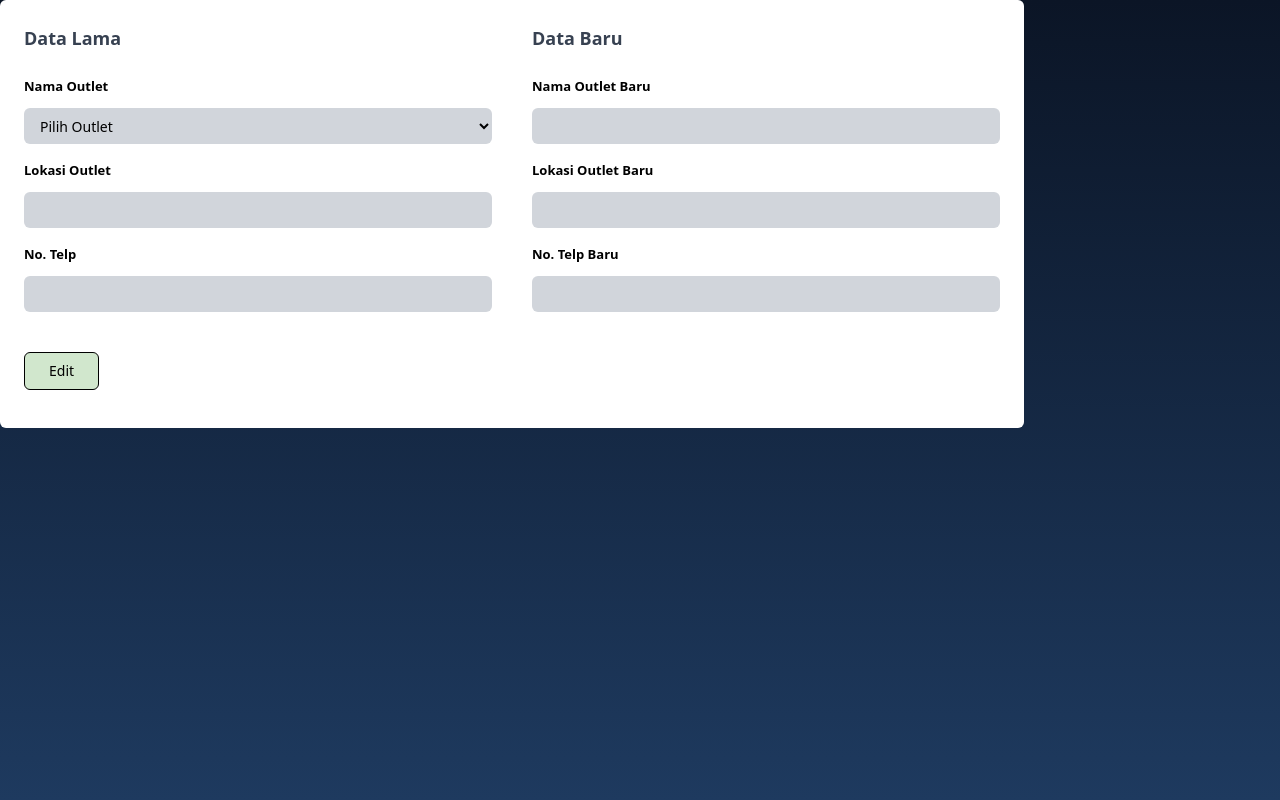
After one commit to Moza-like-coffee/Laundry-V1.0.0, a PHP site: page /admin/edit_outlet.php in a window 1280 px wide. The commit adds this page. Run offline with PHP 8.4, Linux system fonts and the light colour scheme; some libraries are stand-ins or nearby versions.

Commit message:
modified:   admin/dashboard.php 	new file:   admin/edit_outlet.php 	new file:   admin/hapus_outlet.php 	new file:   admin/menu_outlet.php 	modified:   admin/registrasi_pelanggan.php

```diff
--- a/admin/dashboard.php
+++ b/admin/dashboard.php
@@ -16,9 +16,10 @@ session_start();
   <?php include 'sidebar.php'; ?>
 
   <!-- Main content -->
-    <div id="mainContent" class="flex-1 flex flex-col p-8 md:ml-80 space-y-8">
+     <div id="mainContent" class="flex-1 flex flex-col p-8 ml-0 sm:ml-80 space-y-8">
 
-    <section class="max-w-4xl rounded-lg p-6 text-center text-white bg-gradient-to-r from-[#4b3399] to-[#9aa9f9]">
+
+     <section class="max-w-4xl rounded-lg p-6 text-center text-white bg-gradient-to-r from-[#4b3399] to-[#9aa9f9] mt-10 sm:mt-0">
       <p class="text-lg font-semibold">Halo <strong><?php echo htmlspecialchars($_SESSION['username']); ?></strong>!</p>
       <p class="text-sm mt-1">Anda login sebagai <strong><?php echo htmlspecialchars($_SESSION['role']); ?></strong></p>
     </section>
--- /dev/null
+++ b/admin/edit_outlet.php
@@ -0,0 +1,63 @@
+<html lang="en">
+<head>
+  <meta charset="UTF-8" />
+  <meta name="viewport" content="width=device-width, initial-scale=1" />
+  <title>Outlet Edit Page</title>
+  <script src="https://cdn.tailwindcss.com"></script>
+  <link
+    rel="stylesheet"
+    href="https://cdnjs.cloudflare.com/ajax/libs/font-awesome/5.15.3/css/all.min.css"
+  />
+  <script src="https://cdn.jsdelivr.net/npm/sweetalert2@11"></script>
+</head>
+<body class="bg-gradient-to-b from-[#0B1526] to-[#1E3A5F] min-h-screen font-inter text-black">
+  <div class="flex">
+    <section class="bg-white rounded-md p-6 w-full max-w-5xl">
+      <form class="flex flex-col gap-6 text-sm" id="editForm">
+        <div class="grid grid-cols-1 md:grid-cols-2 gap-10">
+          <!-- Data Lama -->
+          <div class="flex flex-col gap-4">
+            <h2 class="text-lg font-semibold mb-2 text-gray-700">Data Lama</h2>
+            <div class="flex flex-col gap-3">
+              <label for="nama-outlet" class="text-[13px] font-semibold">Nama Outlet</label>
+              <select id="nama-outlet" name="nama-outlet" class="h-9 rounded-md bg-gray-300 px-3 text-sm outline-none" required>
+                <option value="" disabled selected>Pilih Outlet</option>
+              </select>
+            </div>
+            <div class="flex flex-col gap-3">
+              <label for="lokasi-outlet" class="text-[13px] font-semibold">Lokasi Outlet</label>
+              <input type="text" id="lokasi-outlet" name="lokasi-outlet" class="h-9 rounded-md bg-gray-300 px-3 text-sm outline-none" required />
+            </div>
+            <div class="flex flex-col gap-3">
+              <label for="no-telp" class="text-[13px] font-semibold">No. Telp</label>
+              <input type="text" id="no-telp" name="no-telp" class="h-9 rounded-md bg-gray-300 px-3 text-sm outline-none" required />
+            </div>
+          </div>
+
+          <!-- Data Baru -->
+          <div class="flex flex-col gap-4">
+            <h2 class="text-lg font-semibold mb-2 text-gray-700">Data Baru</h2>
+            <div class="flex flex-col gap-3">
+              <label for="nama-outlet-baru" class="text-[13px] font-semibold">Nama Outlet Baru</label>
+              <input type="text" id="nama-outlet-baru" name="nama-outlet-baru" class="h-9 rounded-md bg-gray-300 px-3 text-sm outline-none" required />
+            </div>
+            <div class="flex flex-col gap-3">
+              <label for="lokasi-outlet-baru" class="text-[13px] font-semibold">Lokasi Outlet Baru</label>
+              <input type="text" id="lokasi-outlet-baru" name="lokasi-outlet-baru" class="h-9 rounded-md bg-gray-300 px-3 text-sm outline-none" required />
+            </div>
+            <div class="flex flex-col gap-3">
+              <label for="no-telp-baru" class="text-[13px] font-semibold">No. Telp Baru</label>
+              <input type="text" id="no-telp-baru" name="no-telp-baru" class="h-9 rounded-md bg-gray-300 px-3 text-sm outline-none" required />
+            </div>
+          </div>
+        </div>
+
+        <button type="submit" class="self-start bg-[#D1E7CD] border border-black rounded-md px-6 py-2 text-sm font-normal mt-4 hover:bg-green-300">
+          Edit
+        </button>
+      </form>
+    </section>
+  </div>
+
+</body>
+</html>
--- a/admin/registrasi_pelanggan.php
+++ b/admin/registrasi_pelanggan.php
@@ -55,7 +55,7 @@ include 'sidebar.php';
 </head>
 <body class="bg-gradient-to-b from-[#0B1526] to-[#1E3A5F] min-h-screen font-inter text-black">
   <div class="flex">
-    <main class="ml-[250px] flex-1 flex justify-center items-center p-6 md:p-10 min-h-screen">
+  <main class="flex-1 flex justify-center items-center p-6 md:p-10 min-h-screen ml-0 sm:ml-[250px]">
       <section class="bg-white rounded-md p-6 w-full max-w-4xl">
         <div class="border-b border-black pb-2 mb-4">
           <button class="bg-[#C7D9F9] border border-black rounded-md px-4 py-2 text-[14px] font-normal">Tambah Pelanggan</button>
```
Also changed, not shown: admin/hapus_outlet.php (added, +45 -0 lines), admin/menu_outlet.php (added, +134 -0 lines).
